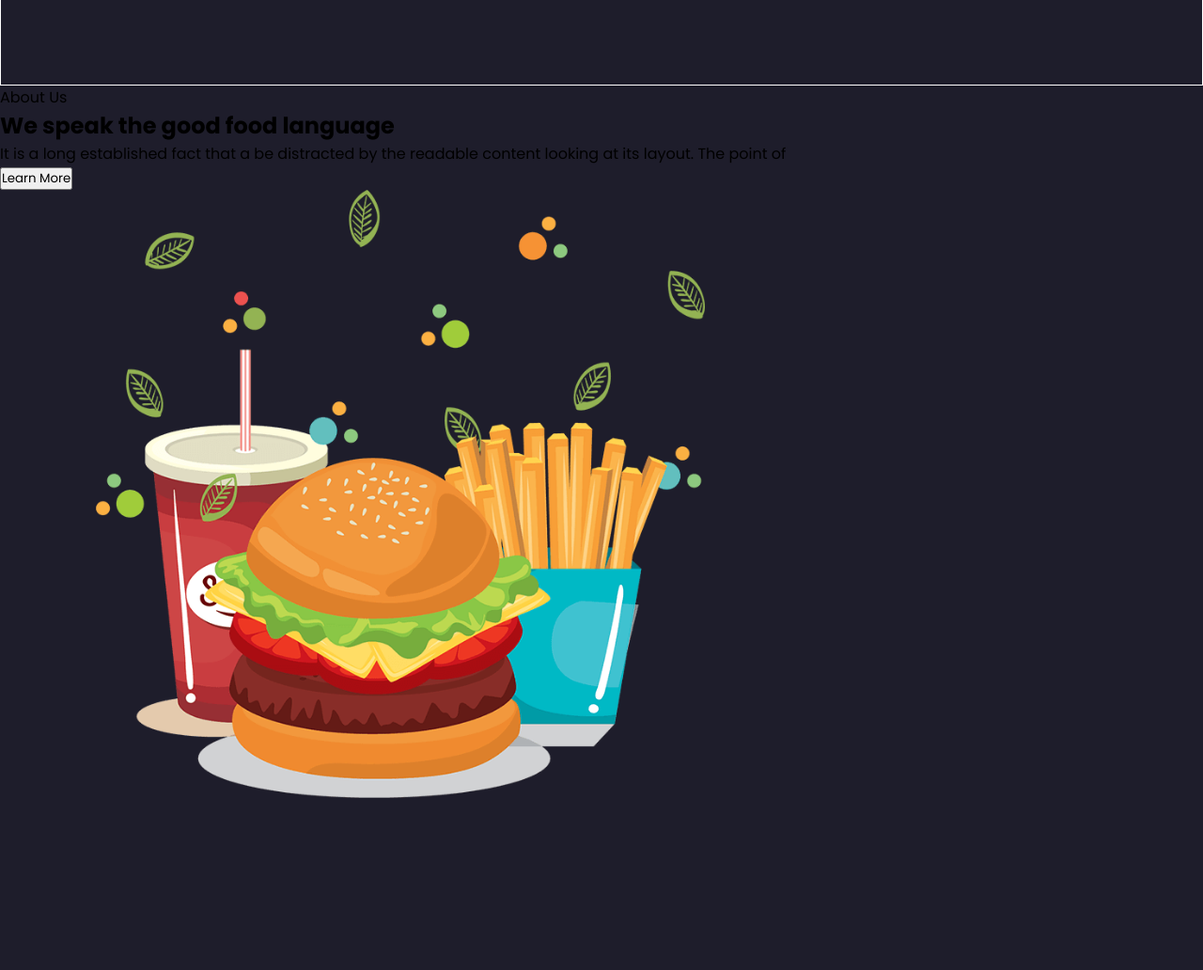
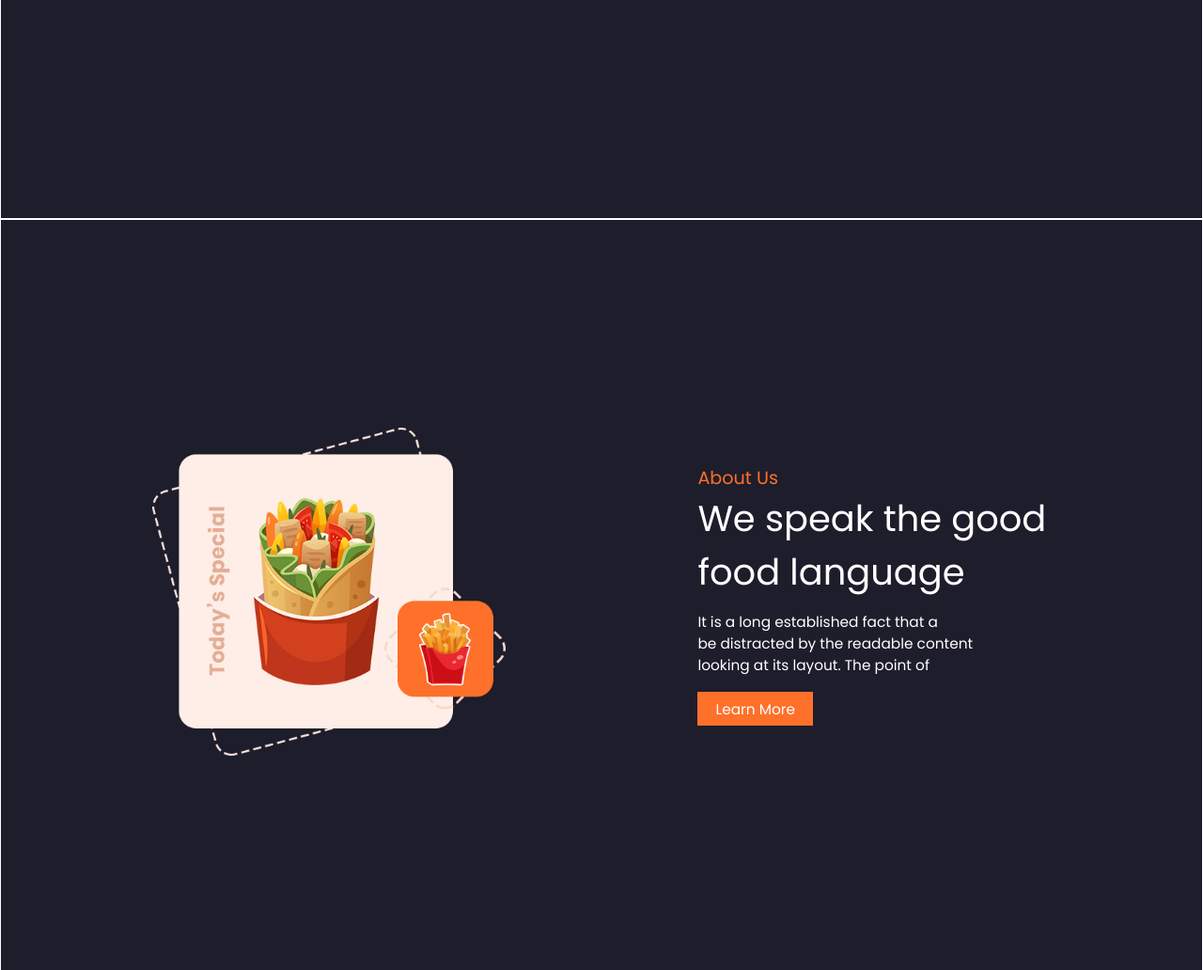
Before and after one commit to JuanRivasfr/proyectoWeb, a plain HTML site: page index.html in a window 1280 px wide. Shown: the part 567-1599 px from the top of the page at 94% size. Before the commit the page ends 1423 px from the top, so only its background shows below. Drawn offline with nearby package versions, Linux system fonts and the light colour scheme.

Commit message:
feat: :construction: Finish the 2 section and start work on 3 section

```diff
--- a/css/style.css
+++ b/css/style.css
@@ -60,12 +60,11 @@ header{
 
 main{
     width: 100%;
-    margin-top: 7.2vh;
 }
 
 .home{
     width: 100%;
-    height: 600px;
+    height: 100vh;
     border: 1px solid white;
     display: grid;
     grid-template-columns: repeat(2, 1fr);
@@ -88,7 +87,7 @@ main{
 
         & h1{
             font-size: 5vw;
-            font-weight: 300;
+            font-weight: 400;
             text-transform: capitalize;
             color: var(--color-primary);
         }
@@ -119,10 +118,80 @@ main{
     margin-left: 8vw;
 
     & .home__img__cont{
-        width: 55%;
+        width: 60%;
     }
 
     & img{
         width: 100%;
     }
 }
+
+.aboutus{
+    width: 100%;
+    height: 100vh;
+    border: 1px solid white;
+    display: grid;
+    grid-template-columns: repeat(2, 1fr);
+    grid-template-rows: 1fr;
+    grid-template-areas:
+    "usimg usabout"
+    ;
+}
+
+.us__about{
+    width: 100%;
+    height: 100%;
+    grid-area: usabout;
+    display: flex;
+    align-items: center;
+
+    & .us__about__cont{
+        margin-left: 8vw;
+
+        & .about__cont__p1{
+            color: var(--color-primary);
+            font-size: 1.5vw;
+        }
+
+        & h1{
+            color: var(--color-secundary);
+            white-space: pre-line;
+            font-weight: 400;
+            font-size: 3vw;
+        }
+
+        & .about__cont__p2{
+            color: var(--color-secundary);
+            font-size: 1.2vw;
+            white-space: pre-line;
+            padding-bottom: 1.4vw;
+            padding-top: 1vw;
+        }
+
+        & button{
+            background-color: var(--color-primary);
+            color: var(--color-secundary);
+            font-size: 1.2vw;
+            padding: .5vw 1.5vw;
+            border: 0;
+        }
+
+    }
+
+}
+
+.us__img{
+    grid-area: usimg;
+    display: flex;
+    align-items: center;
+    justify-content: flex-end;
+    margin-right: 8vw;
+
+    & .us__img__cont{
+        width: 70%;
+    }
+
+    & img{
+        width: 100%;
+    }
+}
--- a/index.html
+++ b/index.html
@@ -12,8 +12,8 @@
         <p>foods</p>
         <nav class="menu__nav">
             <ul>
-                <li><a href="#">Home</a></li>
-                <li><a href="#">About</a></li>
+                <li><a href="#home1">Home</a></li>
+                <li><a href="#aboutus1">About</a></li>
                 <li><a href="#">Menu</a></li>
                 <li><a href="#">Service</a></li>
                 <li><a href="#" class="nav__contact">Contact</a></li>
@@ -21,7 +21,7 @@
         </nav>
     </header>
     <main>
-        <section class="home">
+        <section class="home" id="home1">
             <div class="home__full">
                 <div class="home__full__cont">
                     <h1>full website</h1>
@@ -36,24 +36,25 @@
                 </div>
             </div>
         </section>
-        <section class="about us">
+        <section class="aboutus" id="aboutus1">
             <div class="us__about">
                 <div class="us__about__cont">
-                    <p>About Us</p>
+                    <p class="about__cont__p1">About Us</p>
                     <h1>We speak the good
                         food language</h1>
-                    <p>It is a long established fact that a
+                    <p class="about__cont__p2">It is a long established fact that a
                         be distracted by the readable content
                         looking at its layout. The point of</p>
                     <button>Learn More</button>
                 </div>
             </div>
-            <div class="home__img">
-                <div class="home__img__cont">
-                    <img src="storage/img/home.png" alt="">
+            <div class="us__img">
+                <div class="us__img__cont">
+                    <img src="storage/img/about.png" alt="">
                 </div>
             </div>
         </section>
+
     </main>
 </body>
 </html>
```
Also changed, not shown: storage/img/about.png (added).
